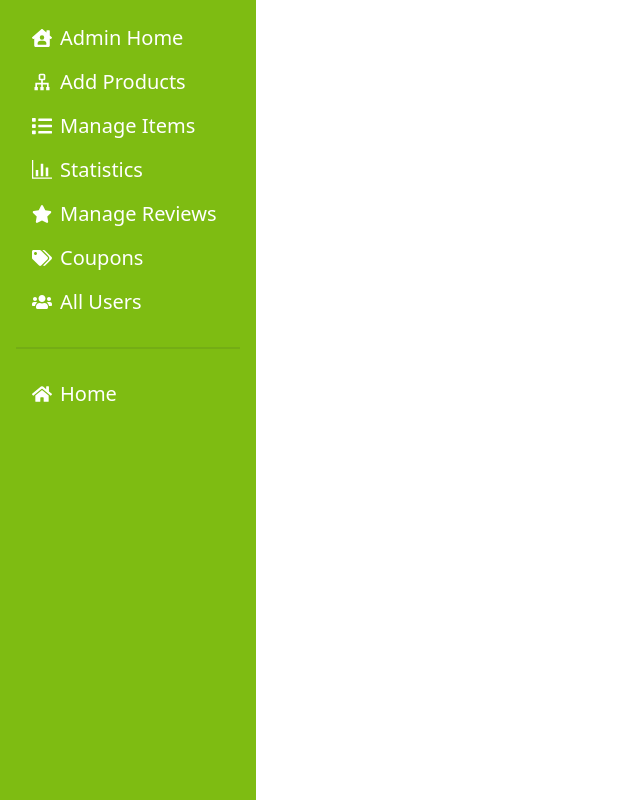
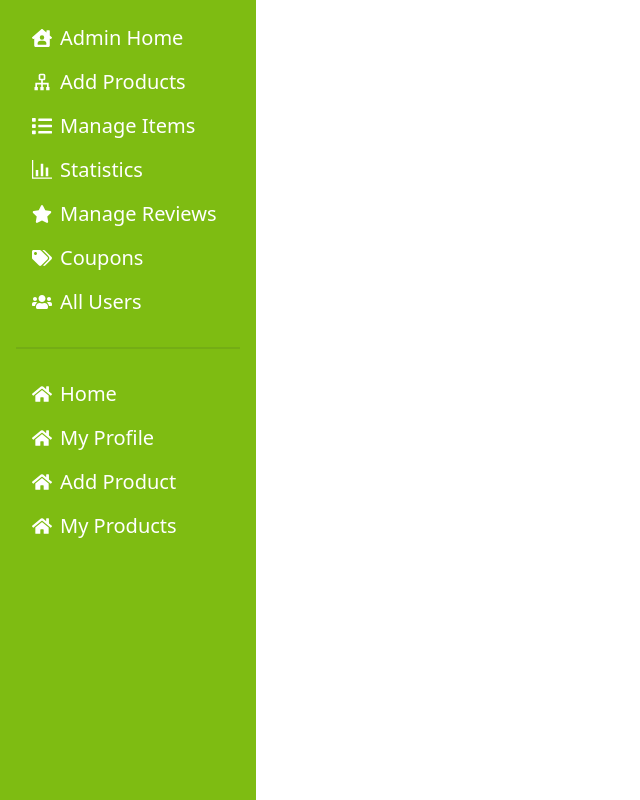
Before and after one commit to WEB-Imran-Hossain/web-tec-client, a React (Vite) app: page /dashboard in a window 1280 px wide. Shown: the whole page, without its empty margins (0-640 px from the left). Built offline with nearby package versions, Linux system fonts and the light colour scheme; no server answers.

Commit message:
create dashboard pages 3 layout

```diff
--- a/src/Pages/AllProductsPage/AllProductDetails.jsx
+++ b/src/Pages/AllProductsPage/AllProductDetails.jsx
@@ -1,30 +1,29 @@
-import React, { useContext, useState } from 'react';
-import { useLoaderData, useNavigate } from 'react-router-dom';
-import useAxiosPublic from '../../components/hooks/useAxiosPublic';
-import { AuthContext } from '../../Providers/AuthProvider';
-import Swal from 'sweetalert2';
-import { useQuery } from '@tanstack/react-query';
-import { Helmet } from 'react-helmet-async';
-import { TbThumbUp } from 'react-icons/tb';
-import { MdReport } from 'react-icons/md';
-import { FaQuoteLeft, FaUserCircle } from 'react-icons/fa';
+import React, { useContext, useState } from "react";
+import { Link, useLoaderData, useNavigate } from "react-router-dom";
+import useAxiosPublic from "../../components/hooks/useAxiosPublic";
+import { AuthContext } from "../../Providers/AuthProvider";
+import Swal from "sweetalert2";
+import { useQuery } from "@tanstack/react-query";
+import { Helmet } from "react-helmet-async";
+import { TbBrandCodecov, TbThumbUp } from "react-icons/tb";
+import { MdReport } from "react-icons/md";
+import { FaQuoteLeft, FaUserCircle } from "react-icons/fa";
 
 import { Swiper, SwiperSlide } from "swiper/react";
 import { Navigation } from "swiper/modules";
 
 import "swiper/css";
 import "swiper/css/navigation";
-import { Rating } from '@smastrom/react-rating';
-
+import { Rating } from "@smastrom/react-rating";
 
 const AllProductDetails = () => {
-    const data = useLoaderData()
+  const data = useLoaderData();
   console.log("all product details", data);
   const axiosPublic = useAxiosPublic();
   const { user } = useContext(AuthContext);
   const navigate = useNavigate();
   const [votes, setVotes] = useState(data?.votes);
-    const voteDifference = data?.votes - votes
+  const voteDifference = data?.votes - votes;
   console.log("voteDifference", voteDifference);
 
   const handleUpVote = (id) => {
@@ -64,7 +63,7 @@ const AllProductDetails = () => {
   };
 
   // post review handle
-    const handlePostReview = event => {
+  const handlePostReview = (event) => {
     event.preventDefault();
     const comments = event.target.comments.value;
     const rating = event.target.rating.value;
@@ -76,44 +75,40 @@ const AllProductDetails = () => {
       showCancelButton: true,
       confirmButtonColor: "#7EBC12",
       cancelButtonColor: "#d33",
-            confirmButtonText: "Yes, Comment it!"
+      confirmButtonText: "Yes, Comment it!",
     }).then((result) => {
       if (result.isConfirmed) {
-                axiosPublic.post("/reviews", {
+        axiosPublic
+          .post("/reviews", {
             productId: data?._id,
             reviewedBy: user?.email,
             productName: data?.productName,
             comments,
             rating,
             photoURL: user?.photoURL,
-                    displayName: user?.displayName
-
+            displayName: user?.displayName,
           })
-                    .then(res => {
+          .then((res) => {
             console.log(res.data);
             if (res.data.insertedId) {
               Swal.fire({
                 title: "Success!",
                 text: "Your comment has been publish.",
-                                icon: "success"
+                icon: "success",
               });
             }
-                    })
-
+          });
       }
     });
-
-
-    }
-
-
+  };
 
   const { data: reviewData = [], refetch: reviewDataRefetch } = useQuery({
-        queryKey: ['allProductReview'], queryFn: async () => {
-            const result = await axiosPublic.get("/reviews")
-            return result.data
-        }
-    })
+    queryKey: ["allProductReview"],
+    queryFn: async () => {
+      const result = await axiosPublic.get("/reviews");
+      return result.data;
+    },
+  });
   console.log("post reviview data", reviewData);
 
   const handleReport = (id) => {
@@ -124,31 +119,30 @@ const AllProductDetails = () => {
       showCancelButton: true,
       confirmButtonColor: "#7EBC12",
       cancelButtonColor: "#d33",
-            confirmButtonText: "Yes, report it!"
+      confirmButtonText: "Yes, report it!",
     }).then((result) => {
       if (result.isConfirmed) {
-                axiosPublic.post("/reports", {
+        axiosPublic
+          .post("/reports", {
             productId: id,
             reviewedBy: user?.email,
             productName: data?.productName,
-                    reported: true
-
+            reported: true,
           })
-                    .then(res => {
+          .then((res) => {
             console.log(res.data);
             if (res.data.insertedId) {
               Swal.fire({
                 title: "Reported!",
                 text: "Your report has been send.",
-                                icon: "success"
+                icon: "success",
               });
             }
-                    })
-
+          });
       }
     });
     console.log("handle report", id);
-    }
+  };
 
   return (
     <div>
@@ -158,18 +152,25 @@ const AllProductDetails = () => {
       {/* All product details */}
       <div className="py-32">
         <div className=" card lg:w-3/6  bg-base-100 shadow-xl mx-auto">
-                    <figure><img src={data.productImage} alt="" /></figure>
+          <figure>
+            <img src={data.productImage} alt="" />
+          </figure>
           <div className="card-body">
             <div className="flex flex-col md:flex-row items-center justify-between -mt-5">
               <div>
-                                <h2
-                                    className="card-title text-3xl uppercase font-bold text-[#1D2833] hover:text-[#7EBC12] font-Rajdhani"
-                                >
+                <div className="flex">
+                <h2 className="card-title text-3xl uppercase font-bold text-[#1D2833] hover:text-[#7EBC12] font-Rajdhani">
                   {data.productName}
                 </h2>
+                <Link to={data.website} target="_blank">
+                  <TbBrandCodecov className="text-2xl text-[#1D2833] hover:text-[#7EBC12] -mt-2" />
+                </Link>
+                </div>
               </div>
               <div className=" flex gap-2 text-[#1D2833]">
-                                <div className="badge badge-outline text-base font-bold rounded uppercase">{data.tags}</div>
+                <div className="badge badge-outline text-base font-bold rounded uppercase">
+                  {data.tags}
+                </div>
                 <div className="badge badge-outline text-base font-bold rounded">
                   {data.timestamp}
                 </div>
@@ -182,14 +183,13 @@ const AllProductDetails = () => {
                       onClick={() => handleUpVote(data?._id)}
                       disabled={data?.isOwner === user?.email}
                     >
-
                       <TbThumbUp className="text-xl text-[#1D2833] hover:text-[#7EBC12]" />
                     </button>
                   </div>
                 </div>
               </div>
+            </div>
 
-                        </div>
             <p>{data.description}</p>
             <div onClick={() => handleReport(data?._id)} className="text-right">
               <button className="badge text-base font-bold rounded bg-red-600 p-3">
@@ -201,15 +201,21 @@ const AllProductDetails = () => {
       </div>
 
       {/* testimonials slider */}
-            <Swiper navigation={true} modules={[Navigation]} className="mySwiper w-[90vw] mx-auto">
+      <Swiper
+        navigation={true}
+        modules={[Navigation]}
+        className="mySwiper w-[90vw] mx-auto"
+      >
         {/* loop for get reviews */}
 
-                {
-                    reviewData.map(review => <SwiperSlide key={review._id}>
+        {reviewData.map((review) => (
+          <SwiperSlide key={review._id}>
             <div className="flex items-center justify-center ">
               <div>
                 <img className="rounded-full" src={review?.photoURL} alt="" />
-                            <p className="text-center mt-3 text-xl font-Rajdhani">{review?.displayName}</p>
+                <p className="text-center mt-3 text-xl font-Rajdhani">
+                  {review?.displayName}
+                </p>
               </div>
             </div>
             <div className="m-5 flex flex-col items-center space-y-4">
@@ -224,44 +230,56 @@ const AllProductDetails = () => {
                 {review?.productName}
               </h3>
             </div>
-                    </SwiperSlide>)
-                }
-
+          </SwiperSlide>
+        ))}
       </Swiper>
 
       {/* post review */}
       <div className="mt-32 mb-32 bg-base-200 space-y-5 p-10 rounded-lg md:max-w-[50vw] mx-auto">
         <div className="text-center">
           <div className="avatar online">
-                        {
-                            user ? <>
+            {user ? (
+              <>
                 <div className="w-32 rounded-full">
                   <img src={user?.photoURL} />
                 </div>
-                            </> :
+              </>
+            ) : (
               <>
                 <FaUserCircle className="text-5xl" />
               </>
-                        }
-
+            )}
           </div>
-                    <div className=" text-xl font-Rajdhani">
-                        {user?.displayName}
-                    </div>
+          <div className=" text-xl font-Rajdhani">{user?.displayName}</div>
         </div>
         <form onSubmit={handlePostReview} className="space-y-3">
           <div>
-                        <textarea name="comments" placeholder="Comments" required id="" cols="30" rows="8" className="w-full p-5"></textarea>
+            <textarea
+              name="comments"
+              placeholder="Comments"
+              required
+              id=""
+              cols="30"
+              rows="8"
+              className="w-full p-5"
+            ></textarea>
           </div>
 
           <div className="">
             <div className="">
-                            <input type="number" name="rating" placeholder="Out of 5" required id="" className="w-full p-5" />
+              <input
+                type="number"
+                name="rating"
+                placeholder="Out of 5"
+                required
+                id=""
+                className="w-full p-5"
+              />
             </div>
-
           </div>
           <div className="text-base font-normal text-[#1D2833]  flex items-center gap-2 link link-hover">
-                        <input type="checkbox" name="" id="" required />Save my name and email in browser for the next time I comment.
+            <input type="checkbox" name="" id="" required />
+            Save my name and email in browser for the next time I comment.
           </div>
           <button className="btn hover:bg-transparent text-white bg-[#7EBC12] border-[#7EBC12] hover:bg-[#1D2833] hover:border-[#1D2833] hover:text-white text-lg font-semibold rounded-none uppercase font-Rajdhani">
             <input type="submit" value="Submit Comment" />
--- /dev/null
+++ b/src/Pages/DashBoardPage/AddProductPage/AddProduct.jsx
@@ -0,0 +1,11 @@
+import React from 'react';
+
+const AddProduct = () => {
+    return (
+        <div>
+
+        </div>
+    );
+};
+
+export default AddProduct;
--- a/src/Pages/DashBoardPage/DashBoardUser/Dashboard.jsx
+++ b/src/Pages/DashBoardPage/DashBoardUser/Dashboard.jsx
@@ -94,6 +94,24 @@ const Dashboard = () => {
                             Home
                         </NavLink>
                     </li>
+                    <li>
+                        <NavLink to="/myProfile">
+                            <FaHome></FaHome>
+                            My Profile
+                        </NavLink>
+                    </li>
+                    <li>
+                        <NavLink to="/addProduct">
+                            <FaHome></FaHome>
+                           Add Product
+                        </NavLink>
+                    </li>
+                    <li>
+                        <NavLink to="/myProducts">
+                            <FaHome></FaHome>
+                            My Products
+                        </NavLink>
+                    </li>
                 </ul>
             </div>
             {/* dashboard content */}
--- /dev/null
+++ b/src/Pages/DashBoardPage/MyProductPage/MyProduct.jsx
@@ -0,0 +1,11 @@
+import React from 'react';
+
+const MyProduct = () => {
+    return (
+        <div>
+
+        </div>
+    );
+};
+
+export default MyProduct;
--- /dev/null
+++ b/src/Pages/DashBoardPage/MyProfilePage/MyProfile.jsx
@@ -0,0 +1,11 @@
+import React from 'react';
+
+const MyProfile = () => {
+    return (
+        <div>
+
+        </div>
+    );
+};
+
+export default MyProfile;
```
Lines whose indentation alone changed are shown as unchanged.
